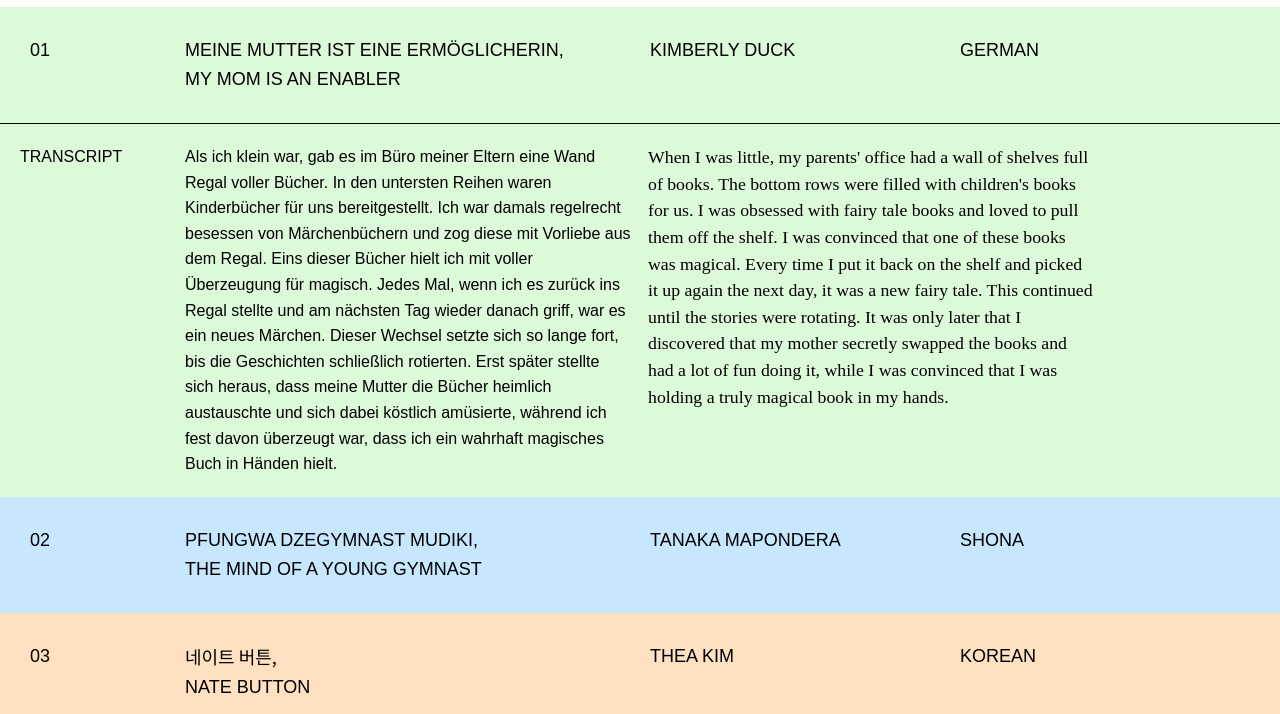
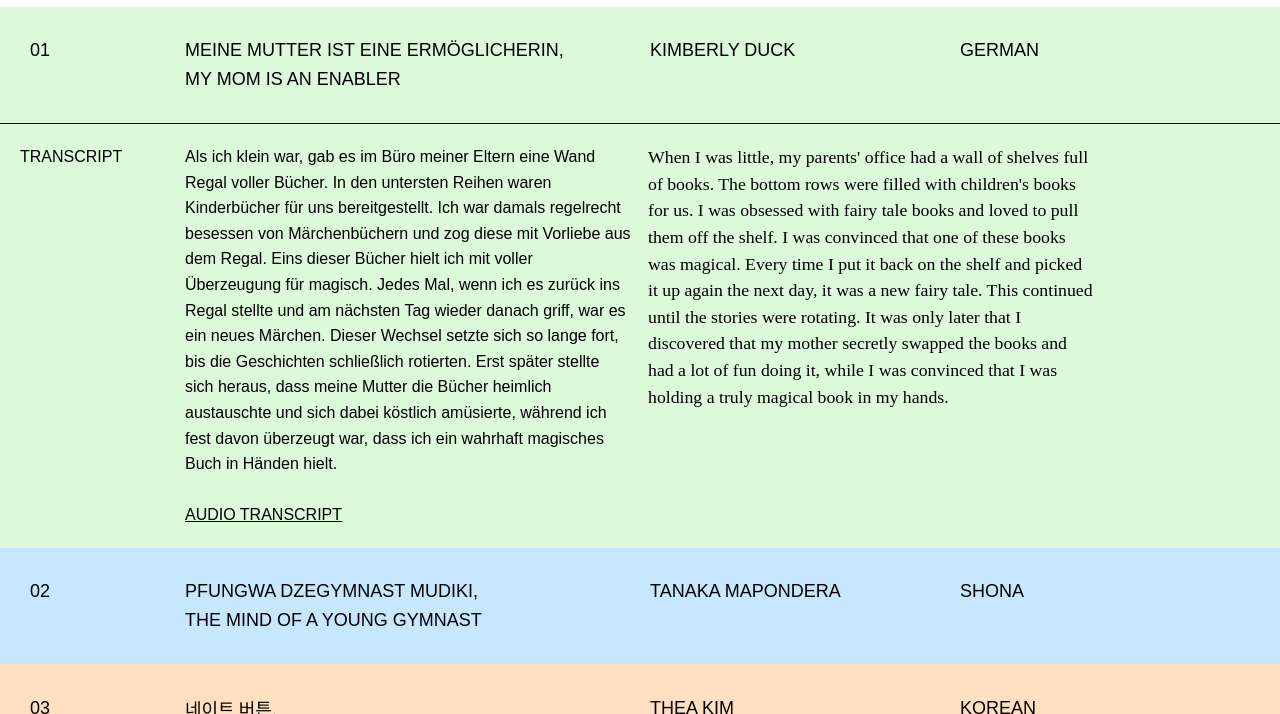
Before and after one commit to andreamatom/10-memories, a plain HTML site: page transcripts.html in a window 1280 px wide. Both pictures are taken after a click on the element 640 px from the left and 150 px from the top of the page. Shown: the part 86-800 px from the top of the page. Drawn offline with Linux system fonts and the light colour scheme; a script that the page names is missing.

Commit message:
index links

```diff
--- a/transcripts.html
+++ b/transcripts.html
@@ -115,6 +115,8 @@
         <!-- Title Column -->
         <div class="content-item title">
             <p>Als ich klein war, gab es im Büro meiner Eltern eine Wand Regal voller Bücher. In den untersten Reihen waren Kinderbücher für uns bereitgestellt. Ich war damals regelrecht besessen von Märchenbüchern und zog diese mit Vorliebe aus dem Regal. Eins dieser Bücher hielt ich mit voller Überzeugung für magisch. Jedes Mal, wenn ich es zurück ins Regal stellte und am nächsten Tag wieder danach griff, war es ein neues Märchen. Dieser Wechsel setzte sich so lange fort, bis die Geschichten schließlich rotierten. Erst später stellte sich heraus, dass meine Mutter die Bücher heimlich austauschte und sich dabei köstlich amüsierte, während ich fest davon überzeugt war, dass ich ein wahrhaft magisches Buch in Händen hielt.</p>
+       <br>
+       <p><a href="memory1.html " style="text-decoration: underline">AUDIO TRANSCRIPT</a></p>
         </div>
         <!-- Author Column -->
         <div class="content-item author ">
@@ -144,6 +146,8 @@
             <p>Pandaiva mwana mudiki, ndaiva mutimhu yemagymnastics yenyika yeZimbabwe. Nguva yemakwikwi nedzimwe nyika yaindinzwisa mudumbu chaizvo, asi zvainakidza pose pandaitamba zvakanaka ndichikunda vamwe.
                 Mumwe wemakwikwi wandisingakanganwe wakaitirwa munyika yeNamibia pandaiva nemakore gumi nerimwe. Zvaityisa nekuti vamwe vandaikwikwidzana navo vekunedzimwe nyika vagonesesa. Zvisinei hazvo, ndakanakidzwa nenguva yandakafamba kuenda kunyika yeNamibia. Ndinoyeuka nguva iyioyo nemefaro mumoyo mangu.
                 </p>
+                <br>
+                <p><a href="memory2.html " style="text-decoration: underline">AUDIO TRANSCRIPT</a></p>
         </div>
         <!-- Author Column -->
         <div class="content-item author ">
@@ -175,7 +179,10 @@
         <div class="content-item title korean-typeface">
             <p>
                 초등학교 6학년 때, 한국에 온 지 반년쯤 되었던 나는 롤리팝이라는 핑크색 휴대폰을 들고 다녔어. 그런데 어느 날, 갑자기 휴대폰이 정지되었다는 안내를 들었지. 알고 보니, 인터넷 접속 버튼인 ‘네이트 버튼’을 실수로 눌러 몇 달간 만화를 본 탓에 요금이 200만 원이나 나온 거야. 이 버튼은 누르기만 해도 인터넷 요금이 폭등하는 위험한 버튼이었는데, 그걸 모르고 계속 썼던 거지. 더 웃긴 건, 이 기술을 개발한 사람이 바로 우리 아빠였다는 거야! 결국 돈을 직접 갚으라는 아빠의 말에 명절 세뱃돈을 모으고, 집안일을 하며 2년 동안 열심히 갚았어. 그 사건은 나를 철들게 하고 돈의 가치를 깨닫게 해준 잊을 수 없는 경험이었어.</p>
-        </div>
+                <br>
+                <p><a href="memory3.html " style="text-decoration: underline">AUDIO TRANSCRIPT</a></p>
+            </div>
+
         <!-- Author Column -->
         <div class="content-item author ">
             <p>You heard me. As it turned out, I had been watching cartoons for months by pressing the ‘Nate button’, the internet connection button, and my bill had reached 2 million won. This button was one that everyone was wary of because their internet bills would skyrocket if they pressed it, but I didn’t know that and kept using it. What’s even funnier is that my dad developed this technology! In the end, I paid it back myself, so I saved up my holiday allowance, ran errands, and got my ping pong score written off by 1,000 won each, and I paid it back diligently for two years. That incident was an unforgettable experience that made me mature and realize the value of money.
@@ -203,6 +210,8 @@
         <!-- Title Column -->
         <div class="content-item title gujarati-typeface">
             <p>સુન્દય સવાર નો નાસ્તો, સુન્દય સવાર નું રોઉતીને. હું પાંચ વરસ ની હોઇ, હું હાર સુન્દય સવારે દાદા સાથે ગાંઠિયા લેવા જતી હતી. એ ઊકલે ની દુકાન મારા ઘરે થી પાંચ મિનિટે દૂર હતી, અને જતા જતા દાદા મને કહાની કહતા હતા. હવે મને એ સ્ટોરીઝ બરાબર યાદ નથી, પણ મને યાદ છે કે મને એ સ્ટોરીઝ બહુ ગમતી હતી. <br><br>મને એ ઊકલે ની દુકાન હજી પણ યાદ છે. હું એમના કાઉન્ટર સુધી પહોંચતી નહોતી શકતી, પણ મને ગાંઠિયા અને જલેબી ની સુગંધ આવતી હતી. એ ઊકલે હાર ટાઈમે મને મારું પોતાનું પડીકું આપતા, હંમેશા ભાવનગરી ગાંઠિયા, જે મને ખૂબ જ ગમતું હતું, કેમ કે એ મારો પોતાનો નાસ્તો હતો. ઘર પહોંચીને, મમ્મી, પપ્પા, દાદા અને દાદી જલેબી, ગાંઠિયા અને ચા ખાતા હતા, અને હું મારા ભાવનગરી ગાંઠિયા સાથે ચા અને બિસ્કિટ ખાવતી હતી. હાર સુન્દય સવારે અમે એજ બ્રેકફાસ્ટ કરતા હતા, અને એ મારું ફેવરિટ સમય હતો. </p>
+            <br>
+            <p><a href="memory4.html " style="text-decoration: underline">AUDIO TRANSCRIPT</a></p>
         </div>
         <!-- Author Column -->
         <div class="content-item author ">
@@ -230,6 +239,8 @@
         <!-- Title Column -->
         <div class="content-item title noto-sans">
             <p>Мне было лет пять, может, четыре. Моя лучшая подруга в детском саду, Кристина, подарила мне браслет. Господи, как же мне нравился тот браслет. Он был простой, но такой красивый — просто пластмассовый бриллиант на веревке. Однажды, спустя некоторое время, одна популярная девочка в нашем классе (я помню, что ее звали Саша) заметила мой браслет и предложила обмен. Она сказала, что у нее тоже есть красивый камешек, но в форме сердца. Я ее боялась и согласилась на обмен, не понимая, на что я соглашалась. В итоге она просто сняла со своей футболки маленькую наклейку-стразу и дала ее мне. Почему-то в тот момент я ничего не могла ответить, и у меня не нашлось отваги попросить свой браслет обратно. Я до сих пор об этом жалею.</p>
+            <br>
+            <p><a href="memory5.html " style="text-decoration: underline">AUDIO TRANSCRIPT</a></p>
         </div>
         <!-- Author Column -->
         <div class="content-item author ">
@@ -258,6 +269,8 @@
         <!-- Title Column -->
         <div class="content-item title">
             <p>Mis primos Juan y Rocío vivían con mis tíos en Arizona, San Luis, a unos 800km de la ciudad de Buenos Aires, donde vivía mi familia. De chiquitos, cuando venían a visitarnos, mis papas solían organizar salidas al shopping mall e íbamos todos juntos en un solo auto. No se por qué, no creo que haya una razón exactamente, pero de alguna manera hacíamos entrar 8 personas en un auto. Le decíamos el auto de los payasos, una vez que estacionábamos, empezaban a salir niños y adultos por las 4 puertas y el baúl del auto también. Recuerdo como peleábamos con mi hermanita y mis primos para ver quienes iban a viajar en el baúl! El lugar más incomodo, más oscuro, pequeño, y más peligroso, era el más codiciado por los niños! Creo que gracias a la terapia inversiva del auto de los payasos ninguno de nosotros salió claustrofóbico…</p>
+            <br>
+            <p><a href="memory6.html " style="text-decoration: underline">AUDIO TRANSCRIPT</a></p>
         </div>
         <!-- Author Column -->
         <div class="content-item author ">
@@ -285,6 +298,8 @@
         <!-- Title Column -->
         <div class="content-item title chinese-typeface">
             <p>在我的老家会有骑着三轮车的人在夜里卖馄饨。他们会一边骑车一边敲竹杠，提醒附近的人，他们正在卖馄饨。我总是很喜欢吃那种馄饨，然后我爸爸会从窗口探出头叫住卖馄饨的人“诶，馄饨，这里要一碗馄饨。”然后那个车子会停在我们家楼下给我做一碗馄饨。我会看着他从头到尾做馄饨的全过程。 </p>
+            <br>
+            <p><a href="memory7.html " style="text-decoration: underline">AUDIO TRANSCRIPT</a></p>
         </div>
         <!-- Author Column -->
         <div class="content-item author ">
@@ -320,6 +335,8 @@
 
                 Jak widać mój portret z dzieciństwa potwierdza, że jest moją inspiracje. Do dzisiaj się wygłupiamy, a zabawa stała się nie zbędna w mojej praktyce.
                 </p>
+                <br>
+                <p><a href="memory8.html " style="text-decoration: underline">AUDIO TRANSCRIPT</a></p>
         </div>
         <!-- Author Column -->
         <div class="content-item author ">
@@ -354,6 +371,8 @@
         <!-- Title Column -->
         <div class="content-item title">
             <p>Sou filha única e sempre quis ter um irmão ou irmã. Pedi muito para os meus pais, e, vendo que não ia conseguir, passei a pedir um cachorrinho. Só que minha mãe tinha pavor de animais domésticos e ela que mandava em casa… ou seja, nunca ia conseguir! Mas eu sou persistente e passei a ficar obcecada pelo assunto cachorro. Estudei várias as raças, sabia as características, os prós e contras, comprava revistas sobre cachorro. Ficava louca quando via um cachorro na rua. Segui essa estratégia por uns dois, até chegar no ponto de ter um cachorro imaginário. Não sei como consegui convencer meus pais, mas um dia minha mãe falou: tá bom. Vamos atrás desse cachorro. Foi um dos dias mais feliz que vivi! Eu tinha 12 anos. </p>
+            <br>
+            <p><a href="memory9.html " style="text-decoration: underline">AUDIO TRANSCRIPT</a></p>
         </div>
         <!-- Author Column -->
         <div class="content-item author ">
@@ -383,6 +402,8 @@
     <!-- Title Column -->
     <div class="content-item title">
         <p>Bibong bibo ako na batang estudyante, at sa marami, mabuti ito na katangian. Ngunit nung lumipat ako ng eskwelahan pang high school, tinignan ako bilang banta at inisaan ako ng mga bago kong kaklase. Naasar daw sila sa akin. Hangga’t nakarating sa teacher advisor namin at naisip ng teacher magpasa ng papel na hinati pahaba - isang side para isulat ng mga kaklase kung anong gusto nila tungkol sakin, at sa kabila anong ayaw nila. Pinasa itong papel sa buong klase, habang ako’y pinalabas ng klasrum, nakatayo, naghihintay. Pagkatapos ay binasa ng teacher yung mga nakasulat sa papel. Naaalala ko pa yung itsura nung papeles – yung isang side, onti, yung kabila, puno. Para sa isang doce años, traumatizing siya. Kahit na nais kong kalimutan, nagiwan ito ng malaki na tuldok sa buhay ko. Iniisip ko nalang na sa kahit anumang grupo, wala dapat isang nainiiwan.</p>
+        <br>
+        <p><a href="memory10.html " style="text-decoration: underline">AUDIO TRANSCRIPT</a></p>
     </div>
     <!-- Author Column -->
     <div class="content-item author ">
```
Also changed, not shown: index.html (+1 -1 lines).
